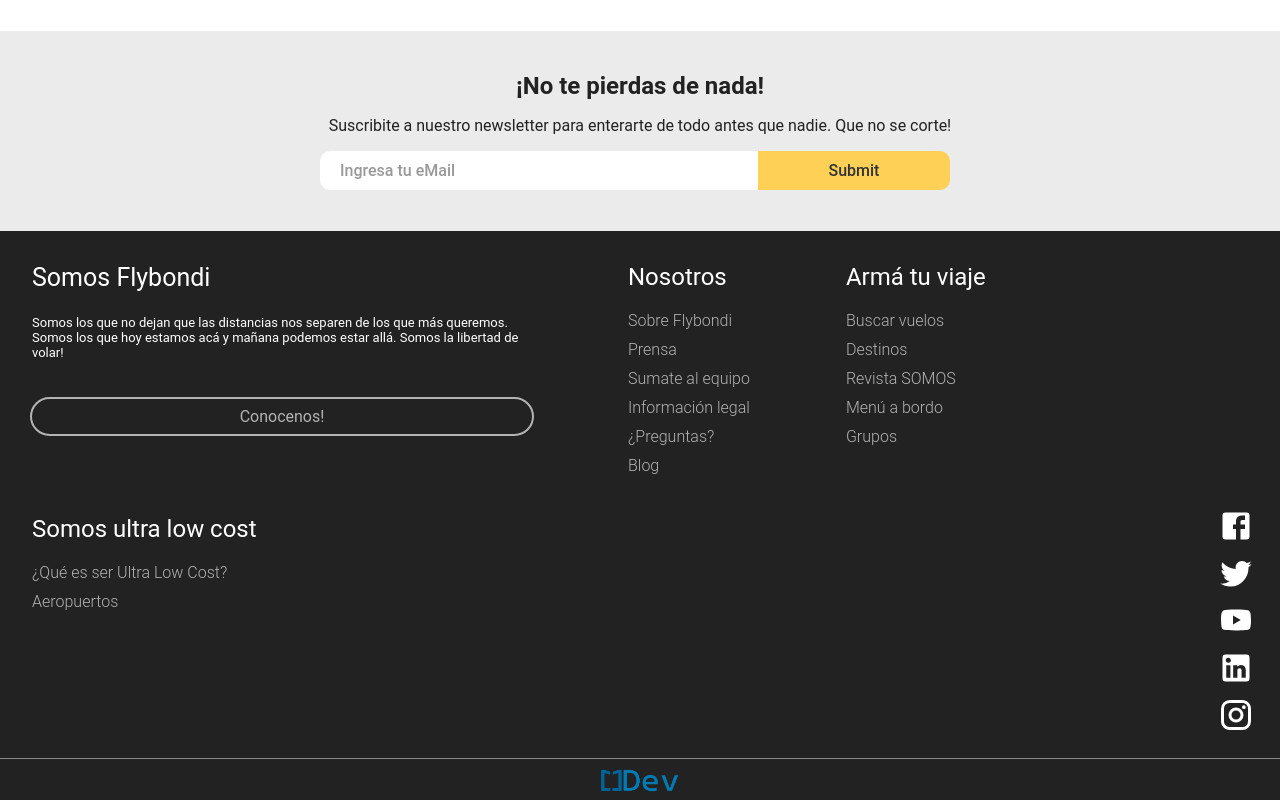
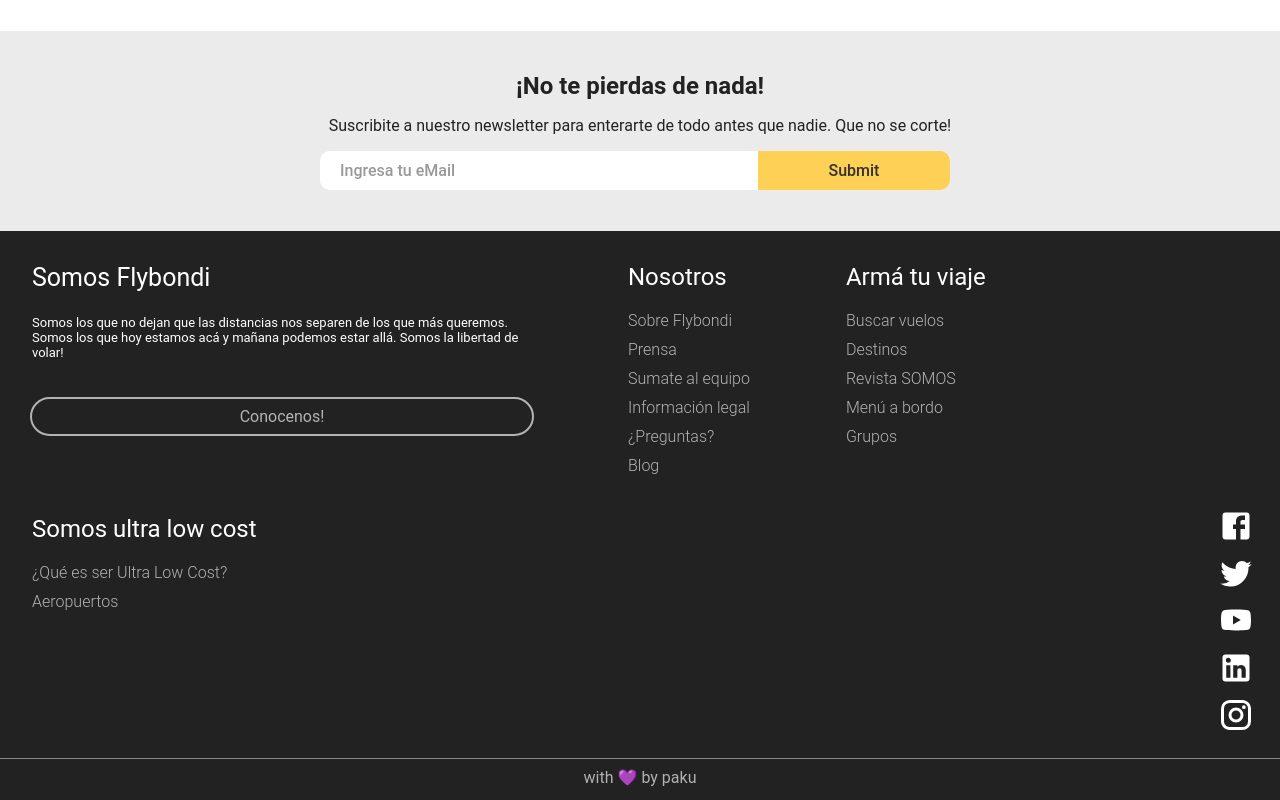
Before and after one commit to pa-ku/FlybondiReact, a React (Vite) app: page / in a window 1280 px wide. Shown: the part 1943-2743 px from the top of the page. Built offline with nearby package versions, Linux system fonts and the light colour scheme.

Commit message:
update author

```diff
--- a/src/components/Footer.jsx
+++ b/src/components/Footer.jsx
@@ -133,6 +133,15 @@ const BtnConocenos = styled.a`
   }
 `;
 
+
+const Author = styled.a`
+color: #b1b1b1;
+text-decoration: none;
+&:hover{
+color: #cf9fff;
+}
+`
+
 export function LinkFooter({ href, text }) {
   return (
     <>
@@ -233,7 +242,7 @@ export default function Footer() {
         <LineaDivisoria></LineaDivisoria>
 
         <CtnRights id="rightsFlybondi">
-          <RightsLogo src={imgOnedev} alt="" />
+          <Author href="https://pablokuhn.onedev.com.ar/">with 💜 by paku</Author>
         </CtnRights>
       </Wrapper>
     </>
```
